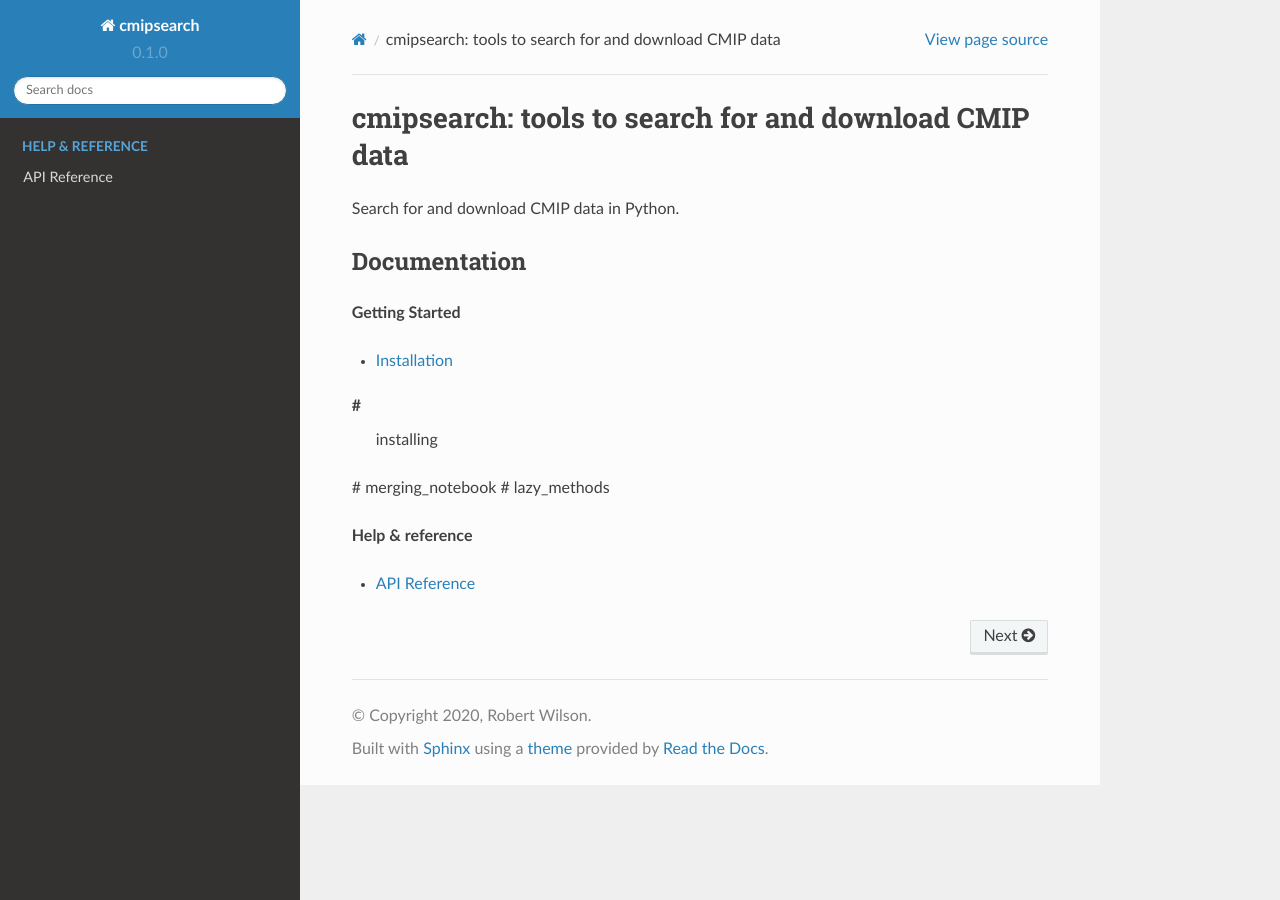
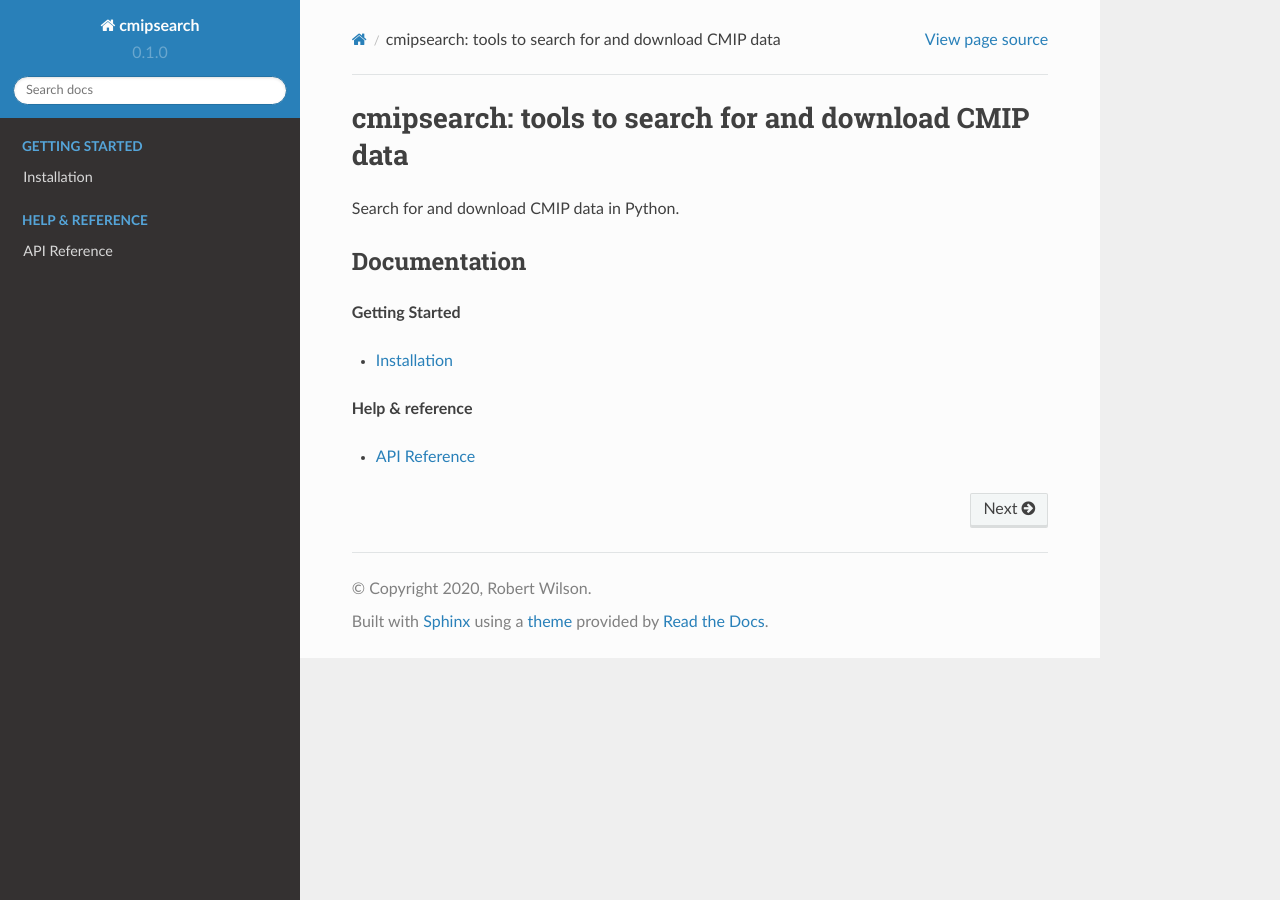
Before and after one commit to pmlmodelling/cmipsearch, a Sphinx documentation site: the page built from docs/source/index.rst, in a window 1280 px wide. Built offline with Sphinx 7.4.7 and the Read the Docs theme 2.0.0, drawn with Linux system fonts in a browser that asks for light colours.

Commit message:
uncomment insall

```diff
--- a/docs/source/index.rst
+++ b/docs/source/index.rst
@@ -15,10 +15,8 @@ Documentation
    :maxdepth: 1
    :hidden:
    :caption: Getting Started
-#
+
    installing
-#   merging_notebook
-#   lazy_methods
 
 
 
```
